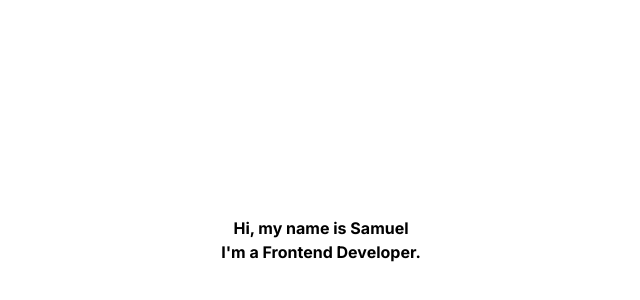
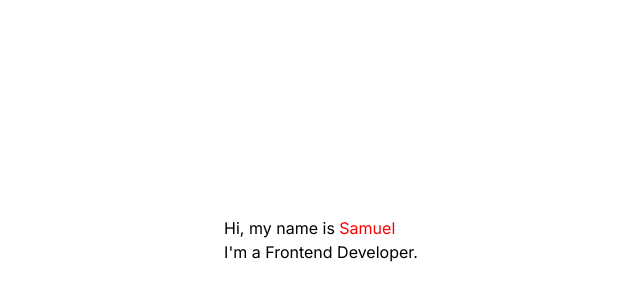
Before and after one commit to samuelng87/samuelng, a Next.js app: page / in a window 1280 px wide. Shown: the part 160-460 px from the top of the page, without its empty margins (319-959 px from the left). Built offline with nearby package versions, Linux system fonts and the light colour scheme.

Commit message:
tailwind testing

```diff
--- a/app/components/Hero.tsx
+++ b/app/components/Hero.tsx
@@ -7,45 +7,22 @@ const HeroSection = () => {
     h-screen
     flex
     items-center
-    border-b-0
-    bg-white
-    font-normal
-    text-dark-blue-text
-    px-5.6rem
-    mb-0
-    top-0
-    left-0
-    bottom-0
-    right-0
-    z-[-1]
+    justify-center
     ">
-      <div className="container items-center">
-        <h1 className="load-hidden
-        font-bold
-        mb-3.2rem
-        text-left
-        md:text-4rem
-        md:text-center
-        sm:text-3.6rem
-        sm:line-loose
-        sm:text-3.5rem
-        sm:leading-[1.5]
-        sm:text-2.8rem
+      <div className="">
+        <h1 className="
         "
         >
-          Hi, my name is <span className="">Samuel</span>
+          Hi, my name is <span className="text-[red]">Samuel</span>
           <br />
           I&apos;m a Frontend Developer.
         </h1>
         <p className="
-        hero-cta
-        load-hidden
-        flex
+
         ">
           <a rel="noreferrer"
             className="
-            text-2.4rem
-            sm:text-2rem
+
             "
             href="#about
             ">
--- a/app/layout.tsx
+++ b/app/layout.tsx
@@ -22,8 +22,8 @@ export default function RootLayout({
     <html lang="en">
       <body className={inter.className}>
 
+      <Hero/>
 
-        <Hero/>
 
 
         {children}
--- a/app/page.tsx
+++ b/app/page.tsx
@@ -4,10 +4,13 @@ import YoutubeEmbed from './components/Video'
 import Video from './components/Video'
 import Base from './components/Base'
 import Navbar from './components/navbar/Navbar'
+import Hero from './components/Hero'
 
 export default function Home() {
   return (
 
-    <div></div>
+    <div>
+
+    </div>
   )
 }
```
